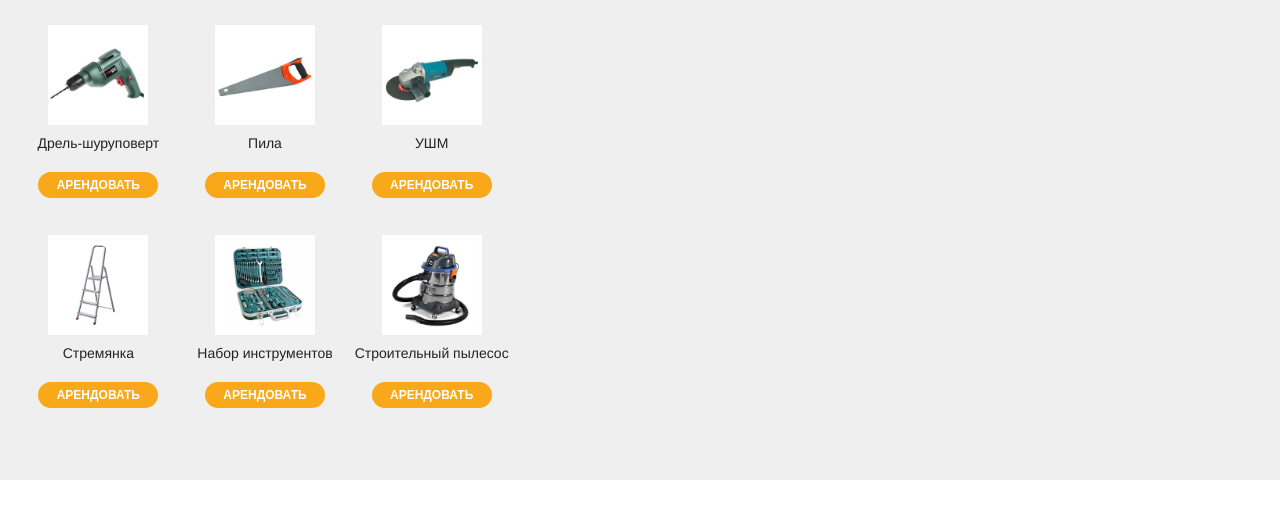
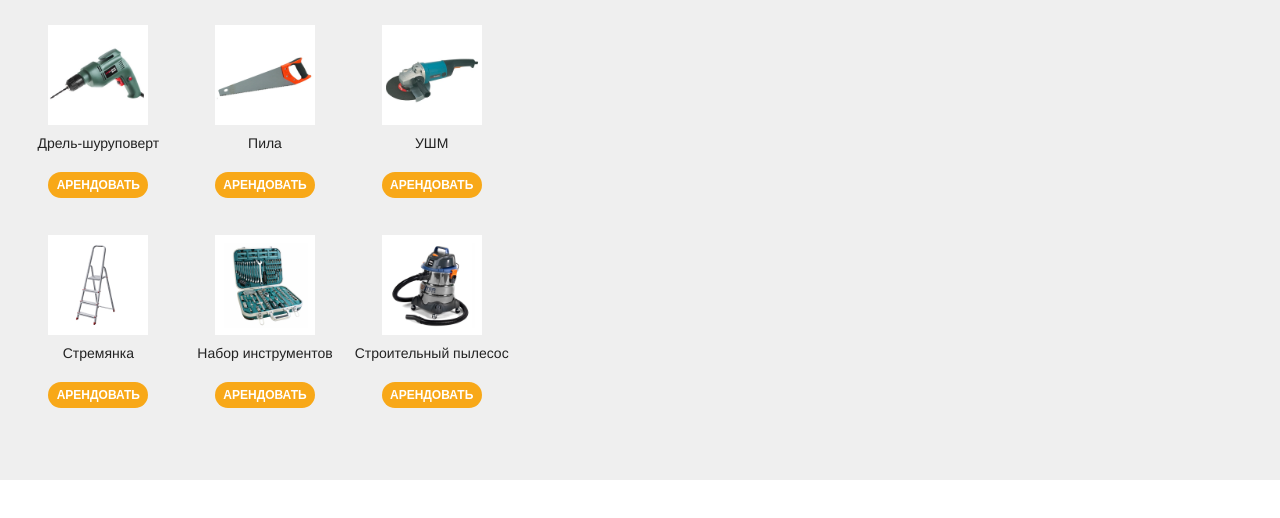
Before and after one commit to SoloKMV/SoloKMV.github.io, a plain HTML site: page index.html in a window 1280 px wide. Drawn offline with Linux system fonts and the light colour scheme; a script that the page names is missing.

Commit message:
Update index.html

```diff
--- a/index.html
+++ b/index.html
@@ -83,7 +83,7 @@
 	border: none;
 	background: rgb(248, 168, 24);
 	border-radius: 18px;
-	max-width: 120px;
+	max-width: 100px;
 	color: #fff;
 	text-transform: uppercase;
 	font-weight: 700;
```
